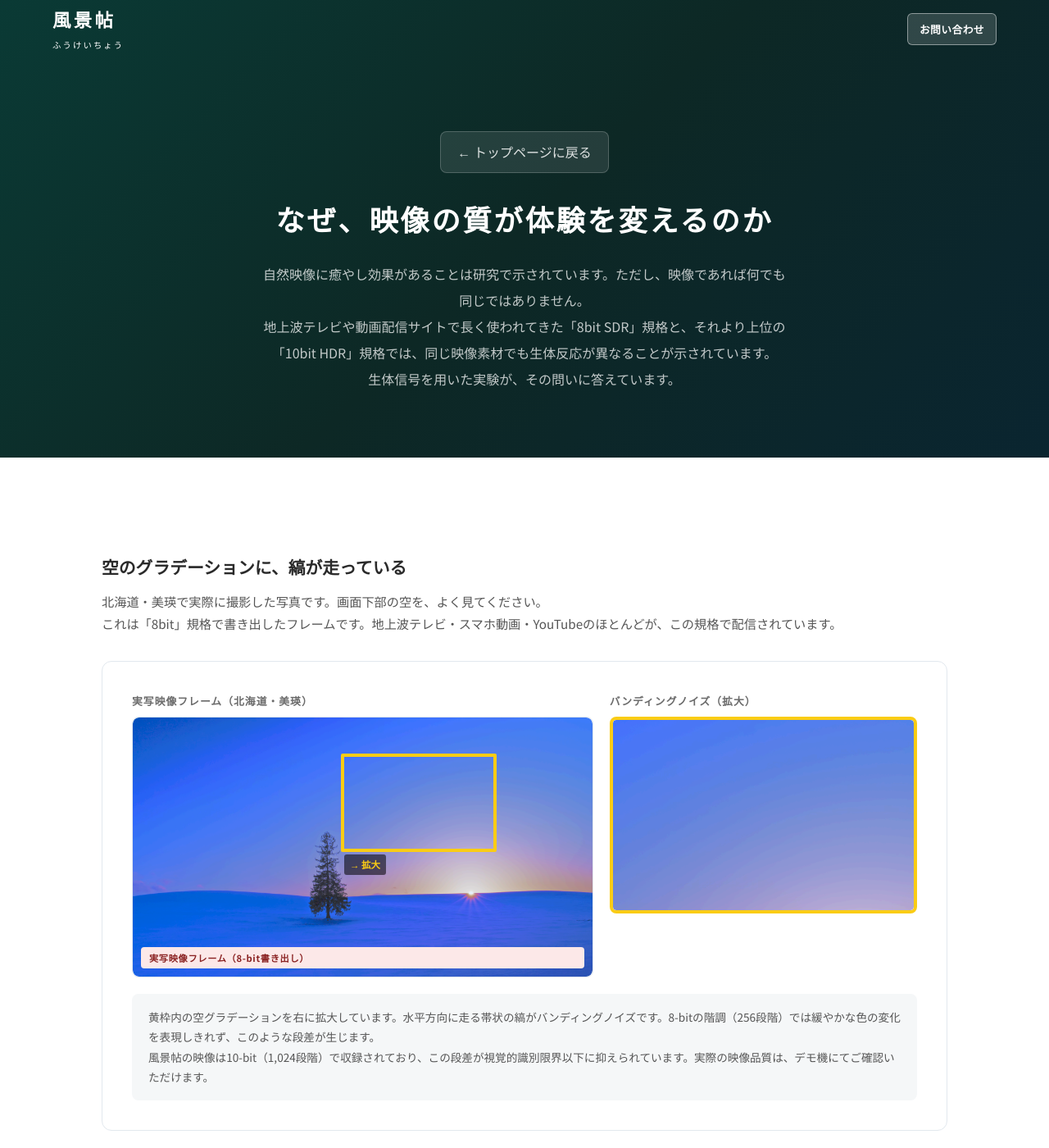
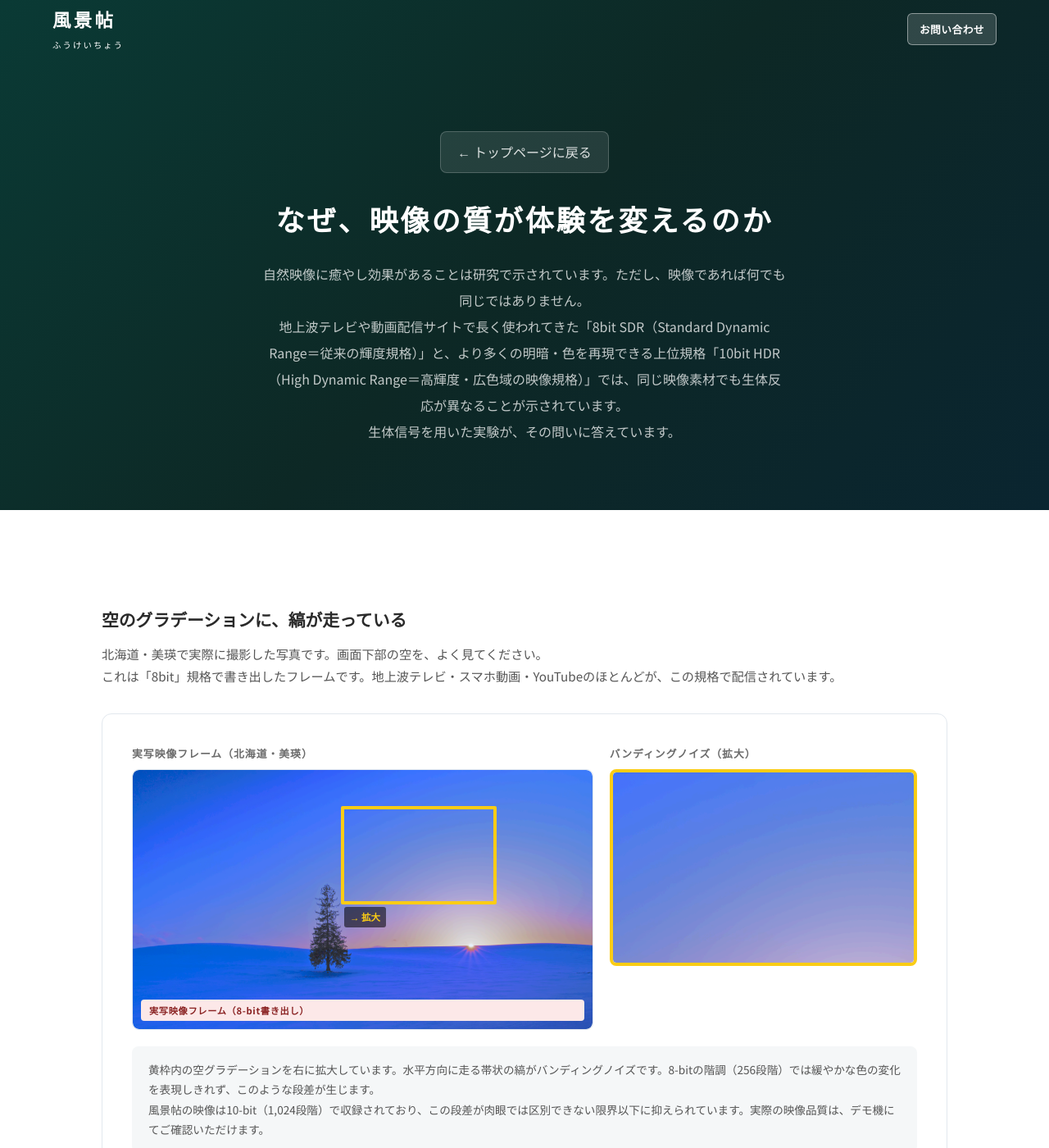
Before and after one commit to dr836gnypeq-ctrl/fukeichou-site, a Jekyll site: the page built from quality.html, in a window 1280 px wide and 1400 px high. Shown: the whole window at 82% size. Built offline with Jekyll 4.4.1, drawn with Linux system fonts in a browser that asks for light colours; nearby versions of some CDN libraries; some of the changed text lies outside the part shown.

Commit message:
quality: add plain-language explanations for all technical terms

```diff
--- a/quality.html
+++ b/quality.html
@@ -84,7 +84,7 @@
   <div class="container">
     <a href="{{ '/' | relative_url }}" class="ev-back">← トップページに戻る</a>
     <h1 class="section-heading">なぜ、映像の質が体験を変えるのか</h1>
-    <p class="section-lead">自然映像に癒やし効果があることは研究で示されています。ただし、映像であれば何でも同じではありません。<br>地上波テレビや動画配信サイトで長く使われてきた「8bit SDR」規格と、それより上位の「10bit HDR」規格では、同じ映像素材でも生体反応が異なることが示されています。<br>生体信号を用いた実験が、その問いに答えています。</p>
+    <p class="section-lead">自然映像に癒やし効果があることは研究で示されています。ただし、映像であれば何でも同じではありません。<br>地上波テレビや動画配信サイトで長く使われてきた「8bit SDR（Standard Dynamic Range＝従来の輝度規格）」と、より多くの明暗・色を再現できる上位規格「10bit HDR（High Dynamic Range＝高輝度・広色域の映像規格）」では、同じ映像素材でも生体反応が異なることが示されています。<br>生体信号を用いた実験が、その問いに答えています。</p>
   </div>
 </div>
 
@@ -127,7 +127,7 @@
 
       <p class="ql-banding-note">
         黄枠内の空グラデーションを右に拡大しています。水平方向に走る帯状の縞がバンディングノイズです。8-bitの階調（256段階）では緩やかな色の変化を表現しきれず、このような段差が生じます。<br>
-        風景帖の映像は10-bit（1,024段階）で収録されており、この段差が視覚的識別限界以下に抑えられています。実際の映像品質は、デモ機にてご確認いただけます。
+        風景帖の映像は10-bit（1,024段階）で収録されており、この段差が肉眼では区別できない限界以下に抑えられています。実際の映像品質は、デモ機にてご確認いただけます。
       </p>
     </div>
 
@@ -167,7 +167,7 @@
         DOI: <a class="ql-study-link" href="https://doi.org/10.24663/jjpcats.16.2_40" target="_blank" rel="noopener">10.24663/jjpcats.16.2_40</a>
       </div>
       <div class="ql-study-body">
-        被験者12名に、映像規格の異なる自然画像（花・動物を含む風景）を各5分間視聴させ、心拍数・呼吸数・脳血流動態（NIRS）・皮膚温度の4種類の生体信号を計測した。比較した映像規格は以下の3種類。
+        被験者12名に、映像規格の異なる自然画像（花・動物を含む風景）を各5分間視聴させ、心拍数・呼吸数・脳血流動態（NIRS＝近赤外分光法、脳の血流変化を光で非侵襲的に測定する手法）・皮膚温度の4種類の生体信号を計測した。比較した映像規格は以下の3種類。
         <table class="ql-spec-table" style="margin-top:16px;margin-bottom:0">
           <tr><th>規格</th><th>ビット深度</th><th>色域</th><th>輝度</th></tr>
           <tr><td>BT.709</td><td>8bit</td><td>Rec.709（従来）</td><td>SDR</td></tr>
@@ -178,14 +178,15 @@
       <div class="ql-result">
         <p><strong>皮膚温度（副交感神経優位＝リラックスの指標）</strong><br>
         BT.2100（広色域・HDR）で動物を含む自然画像を視聴した際、被験者12名中10名が安静時より皮膚温度が上昇し、有意差が確認された（p=0.000）。皮膚温度の上昇は副交感神経の活性化を示す。<br><br>
-        <strong>脳血流動態（感性処理の右脳 Hb 変化）</strong><br>
+        <strong>脳血流動態（右脳のヘモグロビン濃度変化＝脳活動の代替指標）</strong><br>
         映像規格の主効果に有意差あり（F=3.824, p＜0.05）。BT.2100 vs BT.2020 間で有意差が確認された。BT.2100視聴中は感性・映像処理に関わる右脳の活動が穏やかに安定する傾向が見られた。<br><br>
         <strong>主観評価（フラストレーション）</strong><br>
         被験者12名中7名が、BT.709（8bit SDR）視聴後にフラストレーションのスコアが最も高くなった。広色域・HDRの映像規格ほどストレスなく視聴できることが示唆された。</p>
       </div>
       <p style="font-size:.85rem;color:var(--ink-light);line-height:1.8;margin-bottom:0">
         <strong>著者らの結論：</strong>「高品質な映像条件で視聴することによって、実際に見る景色に近づき、自然の中にいる時と同等の癒やし効果を得られる可能性が高いことを示した。」<br>
-        <span style="font-size:.8rem;color:var(--ink-faint)">※被験者12名・単施設研究であり、結果はすべての環境・対象者に同一の効果を保証するものではありません。</span>
+        <span style="font-size:.8rem;color:var(--ink-faint)">※被験者12名・単施設研究であり、結果はすべての環境・対象者に同一の効果を保証するものではありません。</span><br>
+        <span style="font-size:.8rem;color:var(--ink-faint)">※統計記号：p は有意確率（p＜0.05 で「偶然でない差」と判定）。F は分散分析の検定統計量。以下の論文でも同じ基準を使用しています。</span>
       </p>
     </div>
 
@@ -263,7 +264,7 @@
       </table>
       <p style="font-size:.85rem;color:var(--ink-light);line-height:1.8;margin-top:20px;padding:16px 20px;background:var(--paper-warm);border-radius:8px">
         <sup>※1</sup> 一部シーンを除く。<br>
-        ※ 映像の最終的な表示品質は、お客様にご用意いただくモニタの性能に依存します。HDR10対応の4Kテレビをご使用の場合に本来の画質でご覧いただけます。<br>
+        ※ 映像の最終的な表示品質は、お客様にご用意いただくモニタの性能に依存します。HDR10（現在最も普及しているHDR規格のひとつ）対応の4Kテレビをご使用の場合に本来の画質でご覧いただけます。<br>
         HDR非対応（従来のSDR）のモニタをご使用の場合、HDRの高輝度表現は再現されませんが、映像が破綻することはありません。地上波放送に近い水準の、自然で見やすい映像としてご覧いただけます。
       </p>
     </div>
```
